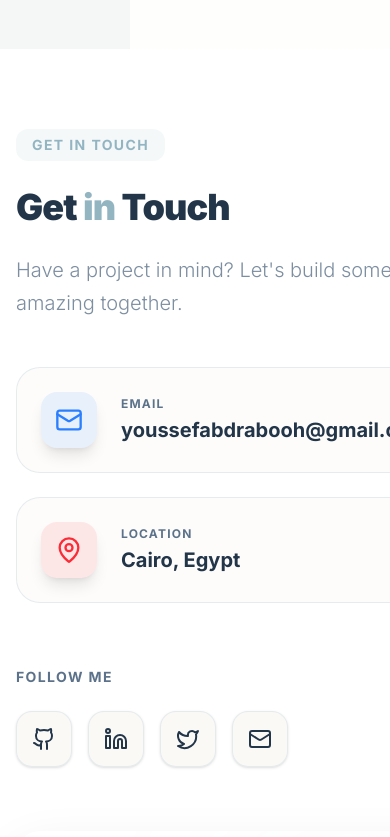
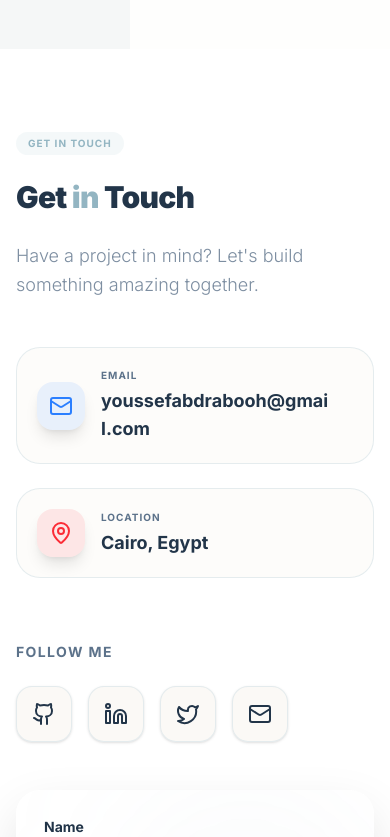
Before and after one commit to Yousef-Sayed/Portflio, a Next.js app: page / in a window 390 px wide. Shown: the part 6240-7077 px from the top of the page. Built offline with nearby package versions, Linux system fonts and the light colour scheme.

Commit message:
fix responsive in mobile

```diff
--- a/components/Contact.tsx
+++ b/components/Contact.tsx
@@ -155,7 +155,7 @@ export function Contact() {
 
             <div className="container px-4 md:px-6 relative z-10">
                 <div className="max-w-6xl mx-auto">
-                    <div className="grid lg:grid-cols-5 gap-16 items-start">
+                    <div className="grid grid-cols-1 lg:grid-cols-5 gap-12 lg:gap-16 items-start">
 
                         {/* Header & Info Side */}
                         <div className="lg:col-span-2 space-y-12">
@@ -166,17 +166,17 @@ export function Contact() {
                                 transition={{ duration: 0.6 }}
                                 className="space-y-6"
                             >
-                                <div className="inline-block px-4 py-1.5 bg-primary/10 text-primary text-sm font-bold tracking-widest uppercase rounded-lg">
+                                <div className="inline-block px-3 py-1 md:px-4 md:py-1.5 bg-primary/10 text-primary text-[10px] md:text-sm font-bold tracking-widest uppercase rounded-lg">
                                     {language === 'ar' ? "تواصل معي" : "Get in Touch"}
                                 </div>
-                                <h2 className="text-4xl md:text-6xl font-black tracking-tight text-foreground font-heading leading-tight">
+                                <h2 className="text-3xl sm:text-4xl md:text-6xl font-black tracking-tight text-foreground font-heading leading-tight">
                                     {t.contact.title.split(' ').map((word, i) => (
                                         <span key={i} className={i % 2 === 1 ? "text-primary dark:text-primary" : ""}>
                                             {word}{' '}
                                         </span>
                                     ))}
                                 </h2>
-                                <p className="text-xl text-muted-foreground/80 leading-relaxed font-light">
+                                <p className="text-lg md:text-xl text-muted-foreground/80 leading-relaxed font-light">
                                     {t.contact.subtitle}
                                 </p>
                             </motion.div>
@@ -192,21 +192,21 @@ export function Contact() {
                                         whileInView={{ opacity: 1, x: 0 }}
                                         viewport={{ once: true }}
                                         transition={{ delay: i * 0.1 }}
-                                        className="group p-6 rounded-3xl bg-secondary/10 border border-border/50 hover:bg-secondary/20 transition-all cursor-default"
+                                        className="group p-5 md:p-6 rounded-3xl bg-secondary/10 border border-border/50 hover:bg-secondary/20 transition-all cursor-default"
                                     >
-                                        <div className="flex items-center gap-6">
-                                            <div className={cn("w-14 h-14 rounded-2xl flex items-center justify-center shrink-0 shadow-lg group-hover:scale-110 transition-transform", item.color)}>
-                                                <item.icon className="w-7 h-7" />
+                                        <div className="flex items-center gap-4 md:gap-6">
+                                            <div className={cn("w-12 h-12 md:w-14 md:h-14 rounded-2xl flex items-center justify-center shrink-0 shadow-lg group-hover:scale-110 transition-transform", item.color)}>
+                                                <item.icon className="w-6 h-6 md:w-7 md:h-7" />
                                             </div>
-                                            <div className="flex-grow">
-                                                <p className="text-xs font-bold text-muted-foreground uppercase tracking-widest mb-1">{item.label}</p>
+                                            <div className="flex-grow min-w-0">
+                                                <p className="text-[10px] font-bold text-muted-foreground uppercase tracking-widest mb-1">{item.label}</p>
                                                 {item.link ? (
-                                                    <a href={item.link} className="text-xl font-bold text-foreground hover:text-primary transition-colors flex items-center gap-2">
+                                                    <a href={item.link} className="text-lg md:text-xl font-bold text-foreground hover:text-primary transition-colors flex items-center gap-2 break-all sm:break-normal">
                                                         {item.value}
-                                                        <ArrowUpRight className="w-4 h-4 opacity-0 group-hover:opacity-100 transition-opacity" />
+                                                        <ArrowUpRight className="w-4 h-4 opacity-0 group-hover:opacity-100 transition-opacity shrink-0" />
                                                     </a>
                                                 ) : (
-                                                    <p className="text-xl font-bold text-foreground">{item.value}</p>
+                                                    <p className="text-lg md:text-xl font-bold text-foreground break-words">{item.value}</p>
                                                 )}
                                             </div>
                                         </div>
```
